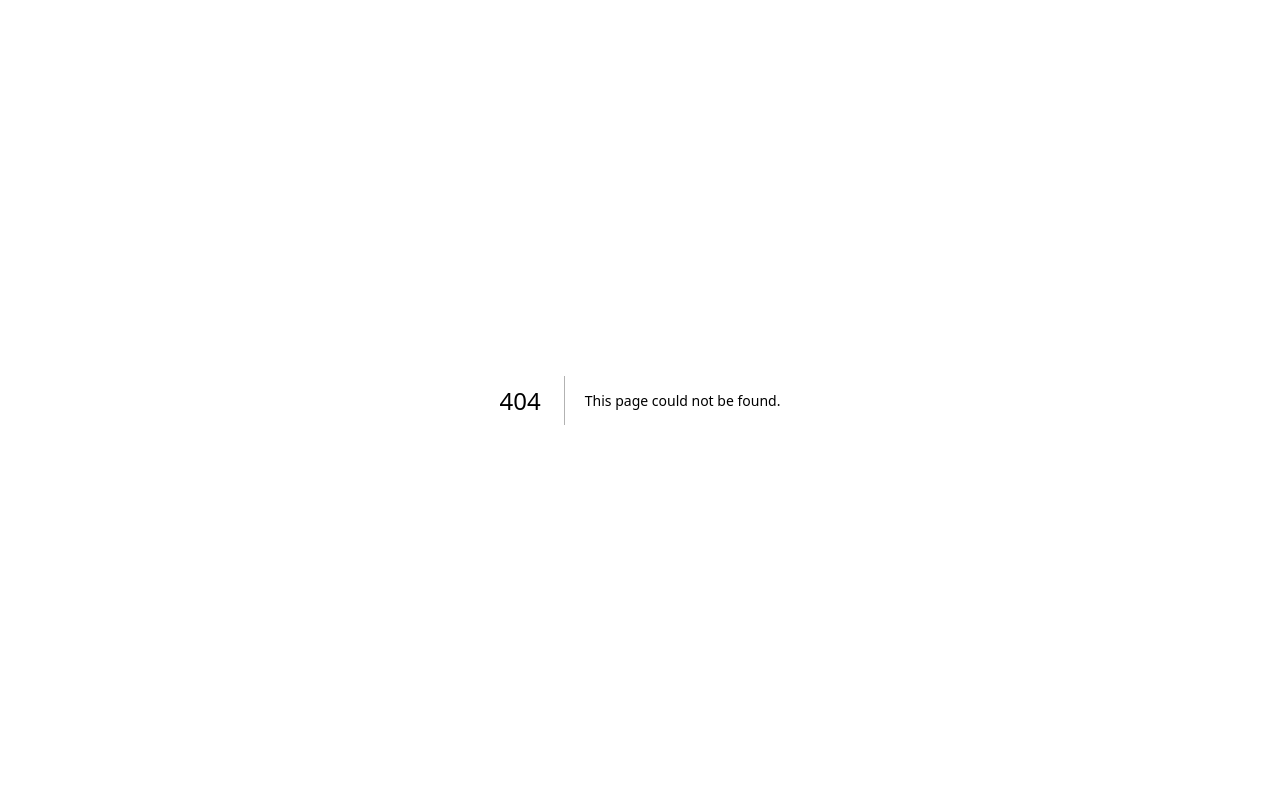
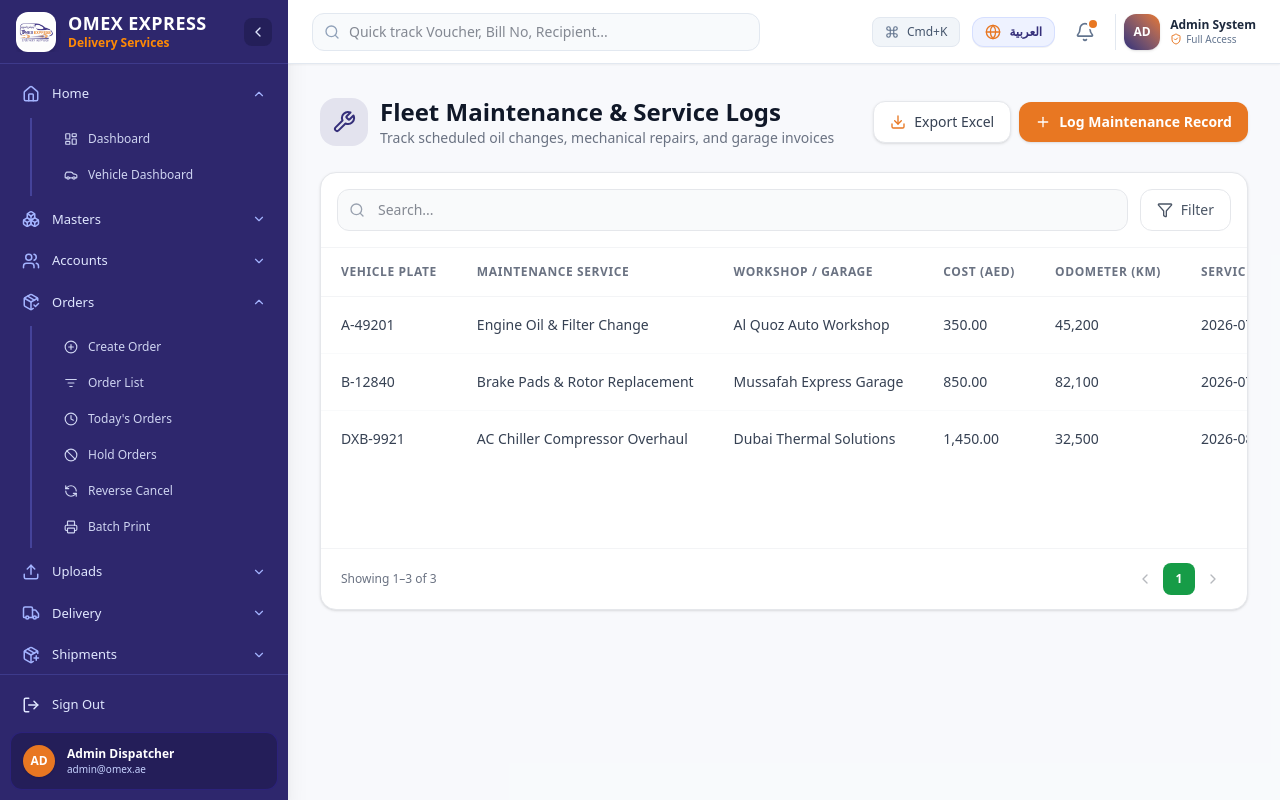
Before and after one commit to hanysa3id/omex-system, a Next.js app: page /dashboard/fleet/maintenance in a window 1280 px wide. Before the commit this address had no page. Built offline with nearby package versions, Linux system fonts and the light colour scheme.

Commit message:
fix: update favicon to logo, fix fleet 404 pages, connect 7 UAE emirates dynamically, add order status transition actions

```diff
--- /dev/null
+++ b/src/app/dashboard/fleet/list/page.tsx
@@ -0,0 +1,47 @@
+'use client';
+
+import React from 'react';
+import PageScaffold from '@/components/shared/PageScaffold';
+import { INITIAL_VEHICLES } from '@/lib/mockData';
+import { Car } from 'lucide-react';
+
+export default function FleetListPage() {
+  const columns = [
+    { key: 'plateNumber', en: 'Plate Number', ar: 'رقم اللوحة' },
+    { key: 'emirateRegistered', en: 'Emirate', ar: 'الإمارة' },
+    { key: 'type', en: 'Vehicle Type', ar: 'نوع المركبة' },
+    { key: 'makeModel', en: 'Make / Model', ar: 'الموديل والطراز' },
+    { key: 'year', en: 'Year', ar: 'سنة الصنع' },
+    { key: 'odometerKm', en: 'Odometer (km)', ar: 'عداد الكيلومترات' },
+    { key: 'mulkiyaExpiry', en: 'Mulkiya Expiry', ar: 'انتهاء الملكية' },
+    { key: 'status', en: 'Status', ar: 'الحالة' },
+  ];
+
+  const rows = INITIAL_VEHICLES.map((v) => ({
+    id: v.id,
+    plateNumber: `${v.plateCode}-${v.plateNumber}`,
+    emirateRegistered: v.emirateRegistered,
+    type: v.type,
+    makeModel: v.makeModel,
+    year: v.year,
+    odometerKm: v.odometerKm,
+    mulkiyaExpiry: v.mulkiyaExpiry,
+    status: v.status,
+  }));
+
+  return (
+    <PageScaffold
+      titleEn="Vehicle Fleet Registry"
+      titleAr="سجل أسطول المركبات والسيارات"
+      descriptionEn="Manage company delivery vans, chiller trucks, and motorcycles across UAE Emirates"
+      descriptionAr="إدارة سيارات الفان، الشاحنات المبردة والدراجات النارية في إمارات الدولة"
+      icon={Car}
+      columns={columns}
+      rows={rows}
+      categoryKey="fleet_vehicles"
+      createLabelEn="Add New Vehicle"
+      createLabelAr="إضافة مركبة جديدة"
+      statusKey="status"
+    />
+  );
+}
--- /dev/null
+++ b/src/app/dashboard/fleet/maintenance/page.tsx
@@ -0,0 +1,39 @@
+'use client';
+
+import React from 'react';
+import PageScaffold from '@/components/shared/PageScaffold';
+import { Wrench } from 'lucide-react';
+
+export default function FleetMaintenancePage() {
+  const columns = [
+    { key: 'plateNumber', en: 'Vehicle Plate', ar: 'رقم اللوحة' },
+    { key: 'serviceType', en: 'Maintenance Service', ar: 'نوع الصيانة' },
+    { key: 'workshopName', en: 'Workshop / Garage', ar: 'اسم الورشة' },
+    { key: 'cost', en: 'Cost (AED)', ar: 'التكلفة (درهم)' },
+    { key: 'odometer', en: 'Odometer (km)', ar: 'قراءة العداد' },
+    { key: 'serviceDate', en: 'Service Date', ar: 'تاريخ الصيانة' },
+    { key: 'status', en: 'Status', ar: 'الحالة' },
+  ];
+
+  const rows = [
+    { id: 1, plateNumber: 'A-49201', serviceType: 'Engine Oil & Filter Change', workshopName: 'Al Quoz Auto Workshop', cost: '350.00', odometer: '45,200', serviceDate: '2026-07-28', status: 'Completed' },
+    { id: 2, plateNumber: 'B-12840', serviceType: 'Brake Pads & Rotor Replacement', workshopName: 'Mussafah Express Garage', cost: '850.00', odometer: '82,100', serviceDate: '2026-07-20', status: 'Completed' },
+    { id: 3, plateNumber: 'DXB-9921', serviceType: 'AC Chiller Compressor Overhaul', workshopName: 'Dubai Thermal Solutions', cost: '1,450.00', odometer: '32,500', serviceDate: '2026-08-01', status: 'In Progress' },
+  ];
+
+  return (
+    <PageScaffold
+      titleEn="Fleet Maintenance & Service Logs"
+      titleAr="سجل صيانة وإصلاح المركبات والأسطول"
+      descriptionEn="Track scheduled oil changes, mechanical repairs, and garage invoices"
+      descriptionAr="تتبع الصيانات الدورية، تغيير الزيوت وإصلاحات الورش وفواتير الصيانة"
+      icon={Wrench}
+      columns={columns}
+      rows={rows}
+      categoryKey="fleet_maintenance"
+      createLabelEn="Log Maintenance Record"
+      createLabelAr="تسجيل أمر صيانة"
+      statusKey="status"
+    />
+  );
+}
--- a/src/app/dashboard/orders/create/page.tsx
+++ b/src/app/dashboard/orders/create/page.tsx
@@ -376,10 +376,13 @@ export default function CreateOrderPage() {
                   className="w-full p-2 bg-slate-50 border border-slate-200 rounded-xl font-bold"
                 >
                   <option value="">{lang === 'ar' ? 'اختر الإمارة' : 'Select Emirate'}</option>
-                  <option value="Dubai">Dubai</option>
-                  <option value="Abu Dhabi">Abu Dhabi</option>
-                  <option value="Sharjah">Sharjah</option>
-                  <option value="Ajman">Ajman</option>
+                  <option value="Dubai">Dubai - دبي</option>
+                  <option value="Abu Dhabi">Abu Dhabi - أبوظبي</option>
+                  <option value="Sharjah">Sharjah - الشارقة</option>
+                  <option value="Ajman">Ajman - عجمان</option>
+                  <option value="Ras Al Khaimah">Ras Al Khaimah - رأس الخيمة</option>
+                  <option value="Fujairah">Fujairah - الفجيرة</option>
+                  <option value="Umm Al Quwain">Umm Al Quwain - أم القيوين</option>
                 </select>
               </div>
               <div>
@@ -479,13 +482,16 @@ export default function CreateOrderPage() {
                 <select
                   value={customerEmirate}
                   onChange={(e) => setCustomerEmirate(e.target.value)}
-                  className="w-full p-2 bg-slate-50 border border-blue-500 rounded-xl font-bold ring-2 ring-blue-100"
+                  className="w-full p-2 bg-slate-50 border border-indigo-500 rounded-xl font-bold ring-2 ring-indigo-100"
                 >
                   <option value="">{lang === 'ar' ? 'اختر الإمارة' : 'Select Emirate'}</option>
-                  <option value="Dubai">Dubai</option>
-                  <option value="Abu Dhabi">Abu Dhabi</option>
-                  <option value="Sharjah">Sharjah</option>
-                  <option value="Ajman">Ajman</option>
+                  <option value="Dubai">Dubai - دبي</option>
+                  <option value="Abu Dhabi">Abu Dhabi - أبوظبي</option>
+                  <option value="Sharjah">Sharjah - الشارقة</option>
+                  <option value="Ajman">Ajman - عجمان</option>
+                  <option value="Ras Al Khaimah">Ras Al Khaimah - رأس الخيمة</option>
+                  <option value="Fujairah">Fujairah - الفجيرة</option>
+                  <option value="Umm Al Quwain">Umm Al Quwain - أم القيوين</option>
                 </select>
               </div>
               <div>
--- a/src/app/dashboard/orders/list/page.tsx
+++ b/src/app/dashboard/orders/list/page.tsx
@@ -22,7 +22,7 @@ import { useData } from '@/lib/context/DataContext';
 
 export default function OrderListPage() {
   const { t, lang } = useI18n();
-  const { orders, toggleHoldOrder, reverseCancelOrder } = useData();
+  const { orders, toggleHoldOrder, reverseCancelOrder, updateOrderStatus } = useData();
   const router = useRouter();
   const isAr = lang === 'ar';
 
@@ -231,19 +231,33 @@ export default function OrderListPage() {
                   </td>
                   <td className="p-3.5">
                     <div className="flex items-center gap-2">
+                      {/* Status Change Selector Dropdown */}
+                      <select
+                        value={ord.status}
+                        onChange={(e) => updateOrderStatus(ord.id, e.target.value as any)}
+                        className="text-[11px] font-bold p-1 bg-slate-50 border border-slate-200 rounded-lg outline-none cursor-pointer focus:ring-2 focus:ring-[#352F7A]"
+                      >
+                        <option value="Pickup Scheduled">{isAr ? 'مجدول للاستلام' : 'Pickup Scheduled'}</option>
+                        <option value="In Transit">{isAr ? 'في الطريق' : 'In Transit'}</option>
+                        <option value="Out for Delivery">{isAr ? 'خرج للتوصيل' : 'Out for Delivery'}</option>
+                        <option value="Delivered">{isAr ? 'تم التسليم' : 'Delivered'}</option>
+                        <option value="On Hold">{isAr ? 'تجميد الطلب' : 'On Hold'}</option>
+                        <option value="Cancelled">{isAr ? 'إلغاء الطلب' : 'Cancelled'}</option>
+                      </select>
+
                       <Link
                         href="/dashboard/orders/details"
-                        className="p-1.5 text-slate-500 hover:text-emerald-600 rounded-lg hover:bg-emerald-50"
+                        className="p-1.5 text-slate-500 hover:text-indigo-600 rounded-lg hover:bg-indigo-50"
                         title={isAr ? 'عرض التفاصيل' : 'View Details'}
                       >
-                        <Eye className="w-4 h-4 text-emerald-600" />
+                        <Eye className="w-4 h-4 text-[#352F7A]" />
                       </Link>
                       <button
                         onClick={() => setPrintModalOrder(ord)}
-                        className="p-1.5 text-slate-500 hover:text-blue-600 rounded-lg hover:bg-blue-50 cursor-pointer"
+                        className="p-1.5 text-slate-500 hover:text-orange-600 rounded-lg hover:bg-orange-50 cursor-pointer"
                         title={t.orders.printNote}
                       >
-                        <Printer className="w-4 h-4 text-blue-600" />
+                        <Printer className="w-4 h-4 text-[#E87722]" />
                       </button>
                       <button
                         onClick={() => handleHoldOrder(ord.id)}
@@ -255,13 +269,6 @@ export default function OrderListPage() {
                         title={t.orders.holdOrder}
                       >
                         <PauseCircle className="w-4 h-4" />
-                      </button>
-                      <button
-                        onClick={() => handleReverseCancel(ord.id)}
-                        className="p-1.5 text-slate-400 hover:text-emerald-600 rounded-lg hover:bg-emerald-50 cursor-pointer"
-                        title={t.orders.reverseCancel}
-                      >
-                        <RotateCcw className="w-4 h-4" />
                       </button>
                     </div>
                   </td>
--- a/src/lib/context/DataContext.tsx
+++ b/src/lib/context/DataContext.tsx
@@ -20,6 +20,7 @@ interface DataContextType {
   deleteOrder: (id: string) => void;
   toggleHoldOrder: (id: string) => void;
   reverseCancelOrder: (id: string) => void;
+  updateOrderStatus: (id: string, newStatus: Order['status']) => void;
   addRecordToCategory: (categoryKey: string, newRecord: any) => void;
   getCategoryRecords: (categoryKey: string, initialDefaults: any[]) => any[];
 }
@@ -129,6 +130,18 @@ export function DataProvider({ children }: { children: React.ReactNode }) {
     saveOrders(updated);
   };
 
+  const updateOrderStatus = (id: string, newStatus: Order['status']) => {
+    const updated = orders.map((o) => {
+      if (o.id === id) {
+        const isCancelled = newStatus === 'Cancelled';
+        const isOnHold = newStatus === 'On Hold';
+        return { ...o, status: newStatus, isCancelled, isOnHold };
+      }
+      return o;
+    });
+    saveOrders(updated);
+  };
+
   // Generic category records
   const addRecordToCategory = (categoryKey: string, newRecord: any) => {
     const existing = categoryStore[categoryKey] || [];
@@ -157,6 +170,7 @@ export function DataProvider({ children }: { children: React.ReactNode }) {
         deleteOrder,
         toggleHoldOrder,
         reverseCancelOrder,
+        updateOrderStatus,
         addRecordToCategory,
         getCategoryRecords,
       }}
--- a/src/lib/mockData.ts
+++ b/src/lib/mockData.ts
@@ -21,6 +21,7 @@ export const INITIAL_EMIRATES_AREAS: EmirateArea[] = [
   { id: 'ea-8', emirate: 'Ajman', areaName: 'Al Nuaimia', areaNameAr: 'النعيمية', deliveryCharge: 30, expressCharge: 50, driverCommission: 6, isActive: true },
   { id: 'ea-9', emirate: 'Ras Al Khaimah', areaName: 'Al Nakheel', areaNameAr: 'النخيل', deliveryCharge: 40, expressCharge: 70, driverCommission: 8, isActive: true },
   { id: 'ea-10', emirate: 'Fujairah', areaName: 'Fujairah City', areaNameAr: 'مدينة الفجيرة', deliveryCharge: 45, expressCharge: 75, driverCommission: 10, isActive: true },
+  { id: 'ea-11', emirate: 'Umm Al Quwain', areaName: 'Al Salamah', areaNameAr: 'السلامة', deliveryCharge: 35, expressCharge: 60, driverCommission: 7, isActive: true },
 ];
 
 export const INITIAL_CLIENTS: Client[] = [
```
Also changed, not shown: src/app/icon.png (renamed from public/icon.png).
